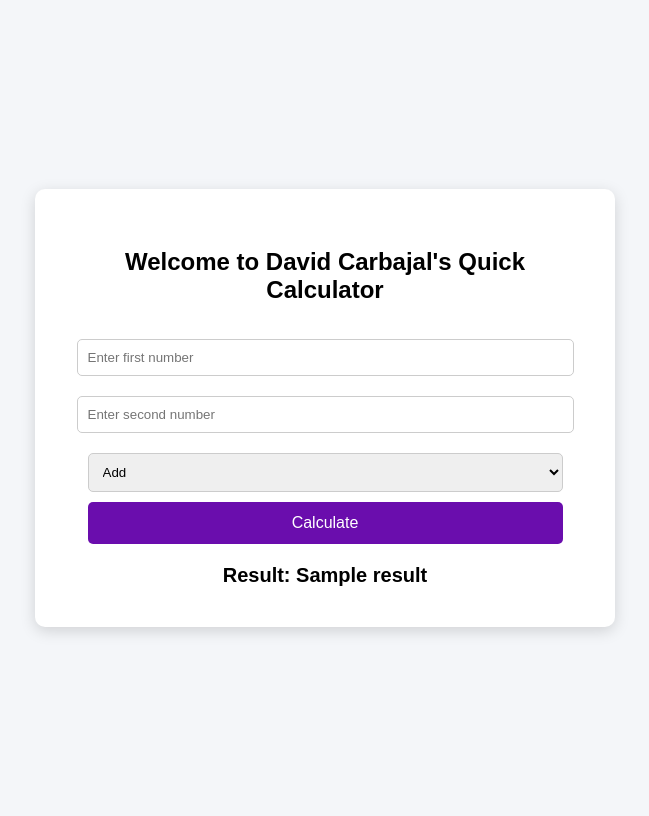
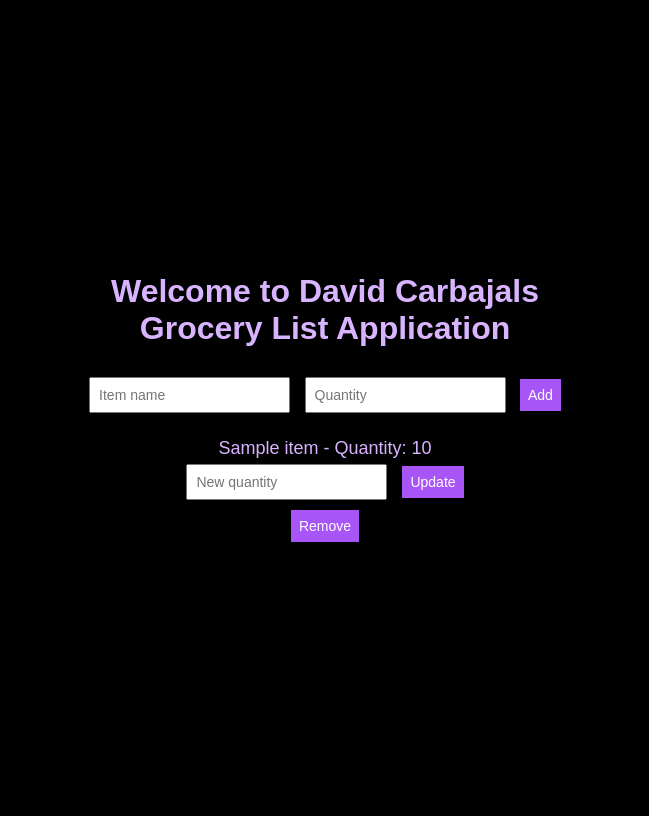
Before and after one commit to davcarbajal32/grocery-list, a Flask app: template templates/index.html in a window 1280 px wide. Shown: the whole page, without its empty margins (315-964 px from the left). Run offline with Flask 3, Linux system fonts and the light colour scheme; the template is opened without the code that fills it: most values are stand-ins (such as "Sample title", 1, 10 or a date in 2020).

Commit message:
Initial grocery list app

```diff
--- a/Main.py
+++ b/Main.py
@@ -1,52 +1,45 @@
-from flask import Flask, render_template, request
+from flask import Flask, render_template, request, redirect
+from pymongo import MongoClient
+from bson.objectid import ObjectId
+
 app = Flask(__name__)
 
+client = MongoClient("mongodb+srv://djcarbajal_db_user:dCgHo9EcZ8fbf2OR@cluster0.qupfqm3.mongodb.net/?appName=Cluster0")
 
-def add(a, b):
-    c = a + b
-    return c
-
-def sub(a, b):
-    c = a - b
-    return c
-
-def mult(a, b):
-    c = a * b
-    return c
-
-def div(a, b):
-    c = a / b
-    return c
-
+db = client["grocery_db"]
+collection = db["items"]
 
 @app.route("/")
-def start_index():
-    return render_template("index.html")
-@app.route("/welcome")
-def welcome():
-    return "Welcome"
-@app.route("/calculator") #mapping connects url request to python program
-@app.route("/calculator", methods=["GET", "POST"])
-def calculator():
-    if request.method == "POST":
-        num1 = float(request.form.get("num1"))
-        num2 = float(request.form.get("num2"))
-        ans = int(request.form.get("op"))
+def index():
+    items = list(collection.find())
+    return render_template("index.html", items=items)
 
-        if ans == 1:
-            result = add(num1, num2)
-        elif ans == 2:
-            result = sub(num1, num2)
-        elif ans == 3:
-            result = mult(num1, num2)
-        elif ans == 4:
-            result = div(num1, num2)
-        else:
-            result = "Invalid option"
+@app.route("/add", methods=["POST"])
+def add_item():
+    item_name = request.form.get("item")
+    quantity = request.form.get("quantity")
 
-        return render_template("index.html", result=result)
+    if item_name and quantity:
+        collection.insert_one({
+            "name": item_name,
+            "quantity": int(quantity)
+        })
 
-    return render_template("index.html", result=None)
+    return redirect("/")
 
+@app.route("/delete/<item_id>", methods=["POST"])
+def delete_item(item_id):
+    collection.delete_one({"_id": ObjectId(item_id)})
+    return redirect("/")
 
-app.run(host = "0.0.0.0", port=5050)
+@app.route("/update/<item_id>", methods=["POST"])
+def update_quantity(item_id):
+    new_quantity = request.form.get("quantity")
+    if new_quantity:
+        collection.update_one(
+            {"_id": ObjectId(item_id)},
+            {"$set": {"quantity": int(new_quantity)}}
+        )
+    return redirect("/")
+
+app.run(host="0.0.0.0", port=5050)
--- a/templates/index.html
+++ b/templates/index.html
@@ -1,12 +1,13 @@
 <!DOCTYPE html>
 <html>
 <head>
-    <title>David's Quick Calculator</title>
+    <title>Grocery List</title>
 
     <style>
         body {
+            background-color: black;
+            color: #d8b4ff;
             font-family: Arial, sans-serif;
-            background-color: #f4f6f9;
             display: flex;
             justify-content: center;
             align-items: center;
@@ -14,72 +15,72 @@
         }
 
         .container {
-            background: white;
-            padding: 40px;
-            border-radius: 10px;
-            box-shadow: 0px 4px 15px rgba(0,0,0,0.15);
+            text-align: center;
             width: 500px;
-            text-align: center;
         }
 
-        h2 {
+        h1 {
             margin-bottom: 25px;
         }
 
-        input, select {
-            width: 95%;
-            padding: 10px;
-            margin: 10px 0;
-            border-radius: 5px;
-            border: 1px solid #ccc;
+        input, button {
+            padding: 8px;
+            margin: 5px;
+            font-size: 14px;
+        }
+
+        ul {
+            list-style-type: none;
+            padding: 0;
+            margin-top: 20px;
+            font-size: 18px;
+        }
+
+        li {
+            margin-bottom: 15px;
         }
 
         button {
-            width: 95%;
-            padding: 12px;
-            background-color: #6a0dad;
+            background-color: #a855f7;
+            border: none;
             color: white;
-            border: none;
-            border-radius: 5px;
             cursor: pointer;
-            font-size: 16px;
         }
 
         button:hover {
-            background-color: #5a0099;
-        }
-
-        .result {
-            margin-top: 20px;
-            font-weight: bold;
-            font-size: 20px;
+            background-color: #9333ea;
         }
     </style>
 </head>
 
 <body>
     <div class="container">
-        <h2>Welcome to David Carbajal's Quick Calculator</h2>
 
-        <form method="POST" action="/calculator">
-            <input type="text" name="num1" placeholder="Enter first number">
-            <input type="text" name="num2" placeholder="Enter second number">
+        <h1>Welcome to David Carbajals Grocery List Application</h1>
 
-            <select name="op">
-                <option value="1">Add</option>
-                <option value="2">Subtract</option>
-                <option value="3">Multiply</option>
-                <option value="4">Divide</option>
-            </select>
-
-            <button type="submit">Calculate</button>
+        <form action="/add" method="POST">
+            <input type="text" name="item" placeholder="Item name">
+            <input type="number" name="quantity" placeholder="Quantity" min="1">
+            <button type="submit">Add</button>
         </form>
 
-        {% if result is not none %}
-            <div class="result">
-                Result: {{ result }}
-            </div>
-        {% endif %}
+        <ul>
+            {% for item in items %}
+                <li>
+                    {{ item.name }} - Quantity: {{ item.quantity }}
+
+                    <form action="/update/{{ item._id }}" method="POST">
+                        <input type="number" name="quantity" min="1" placeholder="New quantity">
+                        <button type="submit">Update</button>
+                    </form>
+
+                    <form action="/delete/{{ item._id }}" method="POST">
+                        <button type="submit">Remove</button>
+                    </form>
+                </li>
+            {% endfor %}
+        </ul>
+
     </div>
 </body>
 </html>
```
